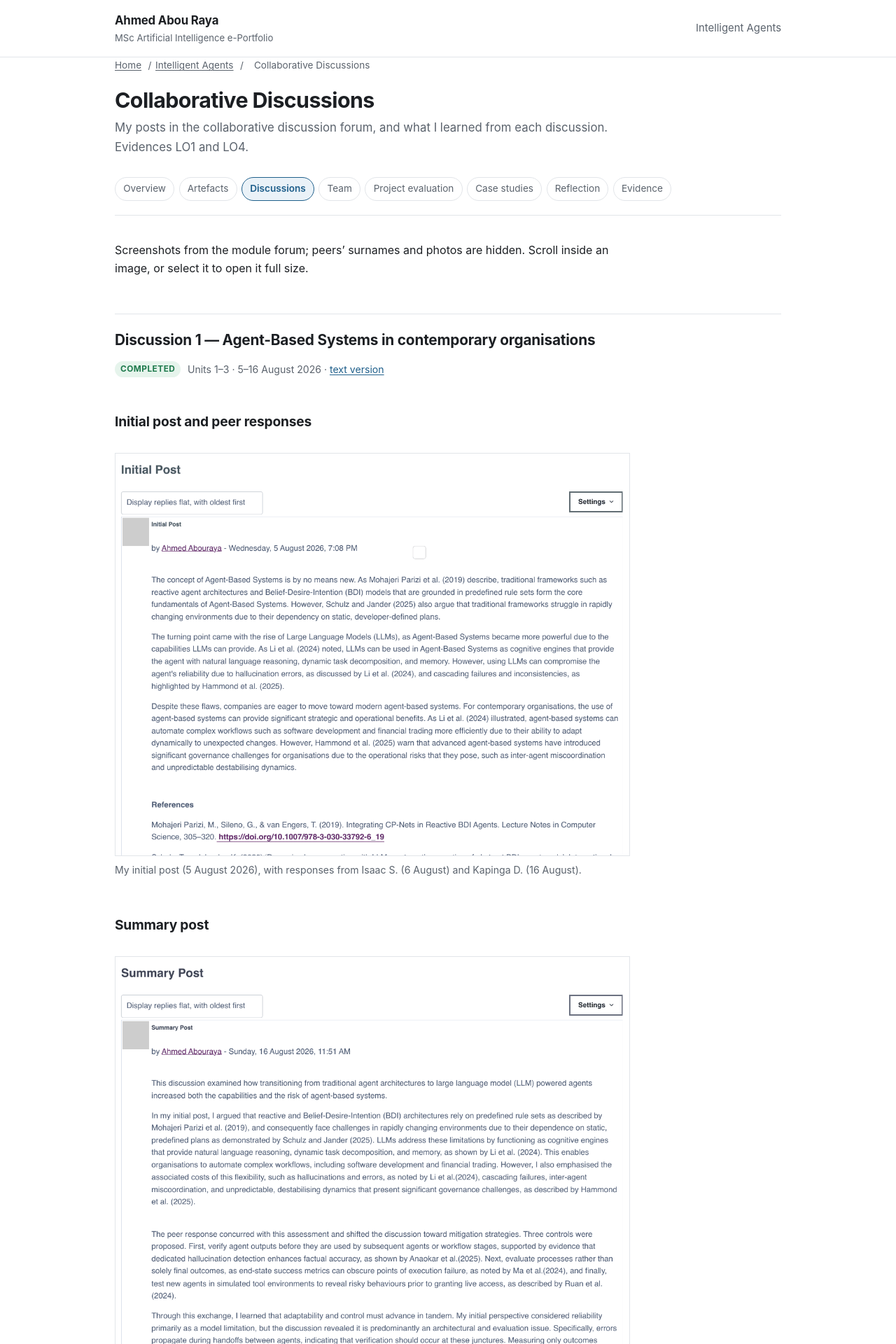
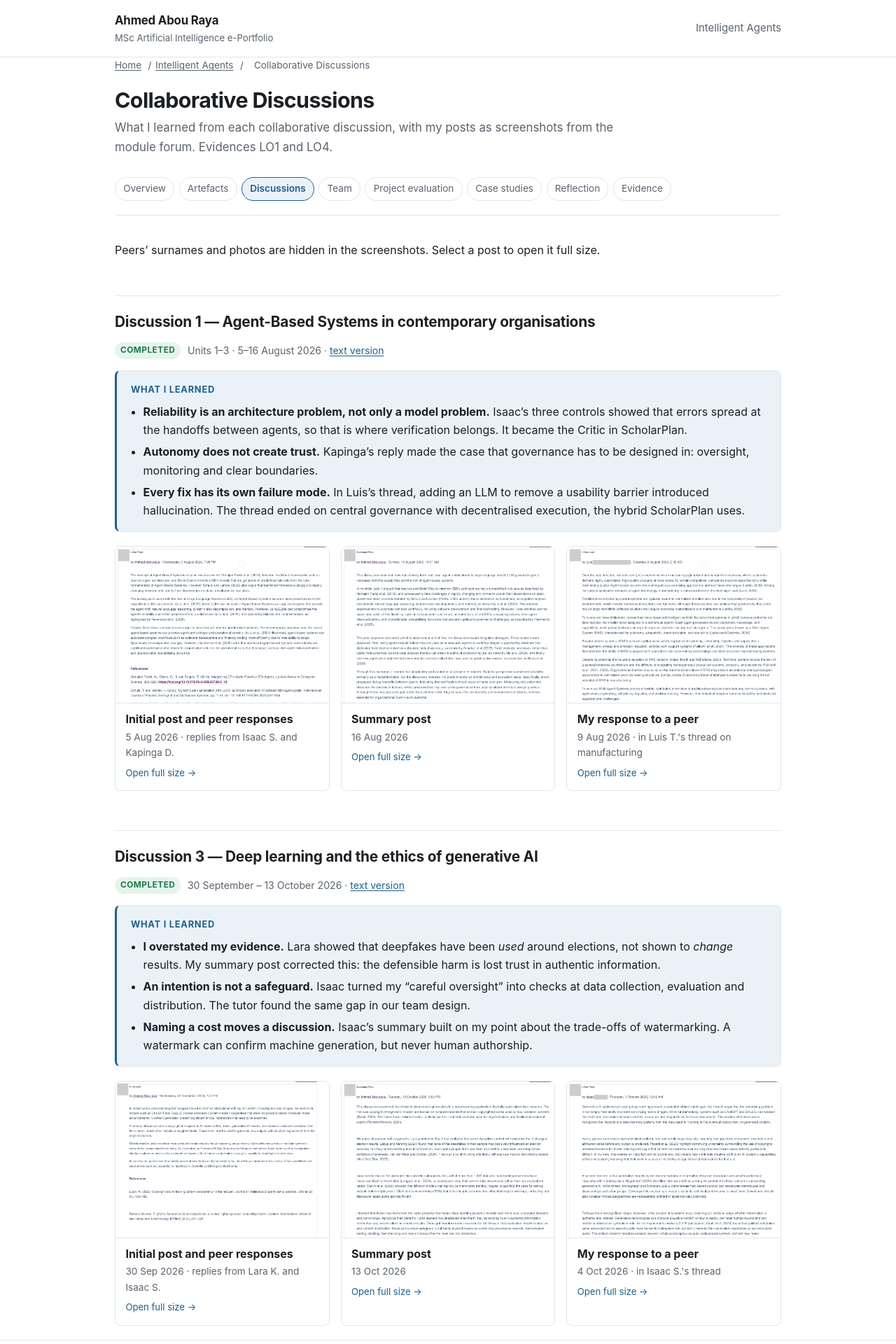
Before and after one commit to aabouraya/msc-ai-portfolio, a Jekyll site: the page built from modules/intelligent-agents/discussions.md, in a window 1280 px wide. Shown: the top 1920 px of the page at 70% size. Built offline with Jekyll 4.4.1, drawn with Linux system fonts in a browser that asks for light colours; some of the changed text lies outside the part shown.

Commit message:
Discussions: takeaway callout and post cards; fix stylesheet clash
The local build let the github-pages default theme's style.scss overwrite
assets/css/style.css, so pages rendered unstyled. Renaming the stylesheet to
portfolio.css removes the clash. Screenshots now start at the first post,
without Moodle's view controls.

Co-Authored-By: Claude Opus 5.5 <noreply@anthropic.com>

```diff
--- a/_layouts/default.html
+++ b/_layouts/default.html
@@ -5,7 +5,7 @@
   <meta name="viewport" content="width=device-width, initial-scale=1">
   <title>{% if page.title %}{{ page.title | escape }} · {% endif %}{{ site.title | escape }}</title>
   <meta name="description" content="{{ page.description | default: site.description | strip_newlines }}">
-  <link rel="stylesheet" href="{{ '/assets/css/style.css' | relative_url }}">
+  <link rel="stylesheet" href="{{ '/assets/css/portfolio.css' | relative_url }}">
 </head>
 <body>
   <a class="skip-link" href="#content">Skip to content</a>
--- a/assets/css/style.css
+++ b/assets/css/portfolio.css
@@ -157,9 +157,63 @@ main figure { margin: 1.25rem 0; }
 main figure img { display: block; background: #fff; border: 1px solid var(--border); }
 main figcaption { margin-top: .5rem; font-size: .88rem; color: var(--text-muted); }
 
-/* Tall forum screenshots scroll inside a frame instead of filling the page. */
-.screenshot { max-height: 36rem; overflow-y: auto; border: 1px solid var(--border); }
-.screenshot img { width: 100%; border: 0; }
+/* ---------- Discussions: takeaways and post cards ---------- */
+
+/* The reflective takeaway of a discussion, set apart from the evidence below. */
+.learned {
+  border: 1px solid var(--border);
+  border-left: 3px solid var(--accent);
+  border-radius: var(--radius);
+  background: var(--accent-soft);
+  padding: 1rem 1.25rem;
+}
+.learned-title {
+  margin: 0 0 .5rem;
+  font-size: .8rem;
+  font-weight: 650;
+  letter-spacing: .06em;
+  text-transform: uppercase;
+  color: var(--accent);
+}
+.learned ul { margin: 0; padding-left: 1.1rem; }
+.prose > .learned { grid-column: 1 / -1; margin: 0 0 1.25rem; }
+
+/* One card per forum post: the top of the screenshot as a preview, and the
+   full-size image a click away. Spans the whole content width. */
+.prose > .shots {
+  grid-column: 1 / -1;
+  display: grid;
+  grid-template-columns: repeat(auto-fit, minmax(15rem, 1fr));
+  gap: 1rem;
+  margin: 0 0 1.25rem;
+}
+.shot {
+  display: flex;
+  flex-direction: column;
+  border: 1px solid var(--border);
+  border-radius: var(--radius);
+  overflow: hidden;
+  background: var(--bg);
+  color: inherit;
+  text-decoration: none;
+  transition: border-color .15s, box-shadow .15s;
+}
+.shot:hover, .shot:focus-visible { border-color: var(--accent); box-shadow: 0 2px 12px rgba(0, 0, 0, .08); }
+main .shot img {
+  display: block;
+  width: 100%;
+  height: 14rem;
+  object-fit: cover;
+  object-position: top;
+  background: #fff;
+  border: 0;
+  border-bottom: 1px solid var(--border);
+  border-radius: 0;
+}
+.shot-text { padding: .75rem .9rem .85rem; }
+.shot-title { display: block; font-weight: 650; line-height: 1.35; }
+.shot-meta { display: block; margin-top: .2rem; font-size: .85rem; color: var(--text-muted); }
+.shot-open { display: block; margin-top: .45rem; font-size: .82rem; color: var(--accent); }
 
 .muted { color: var(--text-muted); }
 .meta { display: flex; flex-wrap: wrap; gap: .6rem; align-items: center; font-size: .88rem; margin: .5rem 0; }
--- a/modules/intelligent-agents/discussions.md
+++ b/modules/intelligent-agents/discussions.md
@@ -5,39 +5,19 @@ module: intelligent-agents
 nav_order: 2
 permalink: /modules/intelligent-agents/discussions/
 summary: >-
-  My posts in the collaborative discussion forum, and what I learned from each
-  discussion. Evidences LO1 and LO4.
+  What I learned from each collaborative discussion, with my posts as
+  screenshots from the module forum. Evidences LO1 and LO4.
 ---
 
-Screenshots from the module forum; peers' surnames and photos are hidden. Scroll
-inside an image, or select it to open it full size.
+Peers' surnames and photos are hidden in the screenshots. Select a post to open
+it full size.
 
 ## Discussion 1 — Agent-Based Systems in contemporary organisations
 
 <p class="meta"><span class="badge badge--completed">completed</span> <span class="muted">Units 1–3 · 5–16 August 2026 · <a href="../evidence/discussion-1/">text version</a></span></p>
 
-### Initial post and peer responses
-
-<figure>
-  <div class="screenshot"><a href="{{ '/assets/img/intelligent-agents/discussions/d1-initial-post.png' | relative_url }}"><img src="{{ '/assets/img/intelligent-agents/discussions/d1-initial-post.png' | relative_url }}" alt="Forum screenshot: my initial post on agent-based systems in contemporary organisations, followed by responses from Isaac S. and Kapinga D." loading="lazy"></a></div>
-  <figcaption>My initial post (5 August 2026), with responses from Isaac S. (6 August) and Kapinga D. (16 August).</figcaption>
-</figure>
-
-### Summary post
-
-<figure>
-  <div class="screenshot"><a href="{{ '/assets/img/intelligent-agents/discussions/d1-summary-post.png' | relative_url }}"><img src="{{ '/assets/img/intelligent-agents/discussions/d1-summary-post.png' | relative_url }}" alt="Forum screenshot: my summary post for Discussion 1." loading="lazy"></a></div>
-  <figcaption>My summary post (16 August 2026).</figcaption>
-</figure>
-
-### My response to a peer
-
-<figure>
-  <div class="screenshot"><a href="{{ '/assets/img/intelligent-agents/discussions/d1-peer-response.png' | relative_url }}"><img src="{{ '/assets/img/intelligent-agents/discussions/d1-peer-response.png' | relative_url }}" alt="Forum screenshot: Luis T.'s initial post on multi-agent systems in manufacturing, my response, and the replies that followed." loading="lazy"></a></div>
-  <figcaption>My response (9 August 2026) to Luis T.'s post on multi-agent systems in manufacturing, with his post and the replies that followed.</figcaption>
-</figure>
-
-### What I learned
+<div class="learned" markdown="1">
+<p class="learned-title">What I learned</p>
 
 - **Reliability is an architecture problem, not only a model problem.** Isaac's
   three controls showed that errors spread at the handoffs between agents, so
@@ -48,32 +28,29 @@ inside an image, or select it to open it full size.
   remove a usability barrier introduced hallucination. The thread ended on
   central governance with decentralised execution, the hybrid ScholarPlan uses.
 
+</div>
+
+<div class="shots">
+  <a class="shot" href="{{ '/assets/img/intelligent-agents/discussions/d1-initial-post.png' | relative_url }}">
+    <img src="{{ '/assets/img/intelligent-agents/discussions/d1-initial-post.png' | relative_url }}" alt="Forum screenshot: my initial post on agent-based systems, with responses from Isaac S. and Kapinga D." loading="lazy">
+    <span class="shot-text"><span class="shot-title">Initial post and peer responses</span><span class="shot-meta">5 Aug 2026 · replies from Isaac S. and Kapinga D.</span><span class="shot-open">Open full size →</span></span>
+  </a>
+  <a class="shot" href="{{ '/assets/img/intelligent-agents/discussions/d1-summary-post.png' | relative_url }}">
+    <img src="{{ '/assets/img/intelligent-agents/discussions/d1-summary-post.png' | relative_url }}" alt="Forum screenshot: my summary post for Discussion 1." loading="lazy">
+    <span class="shot-text"><span class="shot-title">Summary post</span><span class="shot-meta">16 Aug 2026</span><span class="shot-open">Open full size →</span></span>
+  </a>
+  <a class="shot" href="{{ '/assets/img/intelligent-agents/discussions/d1-peer-response.png' | relative_url }}">
+    <img src="{{ '/assets/img/intelligent-agents/discussions/d1-peer-response.png' | relative_url }}" alt="Forum screenshot: Luis T.'s post on multi-agent systems in manufacturing, my response, and the replies that followed." loading="lazy">
+    <span class="shot-text"><span class="shot-title">My response to a peer</span><span class="shot-meta">9 Aug 2026 · in Luis T.'s thread on manufacturing</span><span class="shot-open">Open full size →</span></span>
+  </a>
+</div>
+
 ## Discussion 3 — Deep learning and the ethics of generative AI
 
 <p class="meta"><span class="badge badge--completed">completed</span> <span class="muted">30 September – 13 October 2026 · <a href="../evidence/discussion-3/">text version</a></span></p>
 
-### Initial post and peer responses
-
-<figure>
-  <div class="screenshot"><a href="{{ '/assets/img/intelligent-agents/discussions/d3-initial-post.png' | relative_url }}"><img src="{{ '/assets/img/intelligent-agents/discussions/d3-initial-post.png' | relative_url }}" alt="Forum screenshot: my initial post on the ethics of generative AI, followed by responses from Lara K. and Isaac S." loading="lazy"></a></div>
-  <figcaption>My initial post (30 September 2026), with responses from Lara K. (1 October) and Isaac S. (2 October).</figcaption>
-</figure>
-
-### Summary post
-
-<figure>
-  <div class="screenshot"><a href="{{ '/assets/img/intelligent-agents/discussions/d3-summary-post.png' | relative_url }}"><img src="{{ '/assets/img/intelligent-agents/discussions/d3-summary-post.png' | relative_url }}" alt="Forum screenshot: my summary post for Discussion 3." loading="lazy"></a></div>
-  <figcaption>My summary post (13 October 2026).</figcaption>
-</figure>
-
-### My response to a peer
-
-<figure>
-  <div class="screenshot"><a href="{{ '/assets/img/intelligent-agents/discussions/d3-peer-response.png' | relative_url }}"><img src="{{ '/assets/img/intelligent-agents/discussions/d3-peer-response.png' | relative_url }}" alt="Forum screenshot: Isaac S.'s initial post, my response, Yasmin A.'s response and Isaac's summary post." loading="lazy"></a></div>
-  <figcaption>My response (4 October 2026) to Isaac S.'s post, with his post, Yasmin A.'s response and his summary.</figcaption>
-</figure>
-
-### What I learned
+<div class="learned" markdown="1">
+<p class="learned-title">What I learned</p>
 
 - **I overstated my evidence.** Lara showed that deepfakes have been *used*
   around elections, not shown to *change* results. My summary post corrected
@@ -84,3 +61,20 @@ inside an image, or select it to open it full size.
 - **Naming a cost moves a discussion.** Isaac's summary built on my point about
   the trade-offs of watermarking. A watermark can confirm machine generation,
   but never human authorship.
+
+</div>
+
+<div class="shots">
+  <a class="shot" href="{{ '/assets/img/intelligent-agents/discussions/d3-initial-post.png' | relative_url }}">
+    <img src="{{ '/assets/img/intelligent-agents/discussions/d3-initial-post.png' | relative_url }}" alt="Forum screenshot: my initial post on the ethics of generative AI, with responses from Lara K. and Isaac S." loading="lazy">
+    <span class="shot-text"><span class="shot-title">Initial post and peer responses</span><span class="shot-meta">30 Sep 2026 · replies from Lara K. and Isaac S.</span><span class="shot-open">Open full size →</span></span>
+  </a>
+  <a class="shot" href="{{ '/assets/img/intelligent-agents/discussions/d3-summary-post.png' | relative_url }}">
+    <img src="{{ '/assets/img/intelligent-agents/discussions/d3-summary-post.png' | relative_url }}" alt="Forum screenshot: my summary post for Discussion 3." loading="lazy">
+    <span class="shot-text"><span class="shot-title">Summary post</span><span class="shot-meta">13 Oct 2026</span><span class="shot-open">Open full size →</span></span>
+  </a>
+  <a class="shot" href="{{ '/assets/img/intelligent-agents/discussions/d3-peer-response.png' | relative_url }}">
+    <img src="{{ '/assets/img/intelligent-agents/discussions/d3-peer-response.png' | relative_url }}" alt="Forum screenshot: Isaac S.'s post, my response, Yasmin A.'s response and Isaac's summary." loading="lazy">
+    <span class="shot-text"><span class="shot-title">My response to a peer</span><span class="shot-meta">4 Oct 2026 · in Isaac S.'s thread</span><span class="shot-open">Open full size →</span></span>
+  </a>
+</div>
```
Also changed, not shown: modules/intelligent-agents/index.md (+2 -2 lines), README.md, assets/img/intelligent-agents/discussions/d1-initial-post.png, assets/img/intelligent-agents/discussions/d1-peer-response.png, assets/img/intelligent-agents/discussions/d1-summary-post.png, assets/img/intelligent-agents/discussions/d3-initial-post.png, assets/img/intelligent-agents/discussions/d3-peer-response.png, assets/img/intelligent-agents/discussions/d3-summary-post.png.
